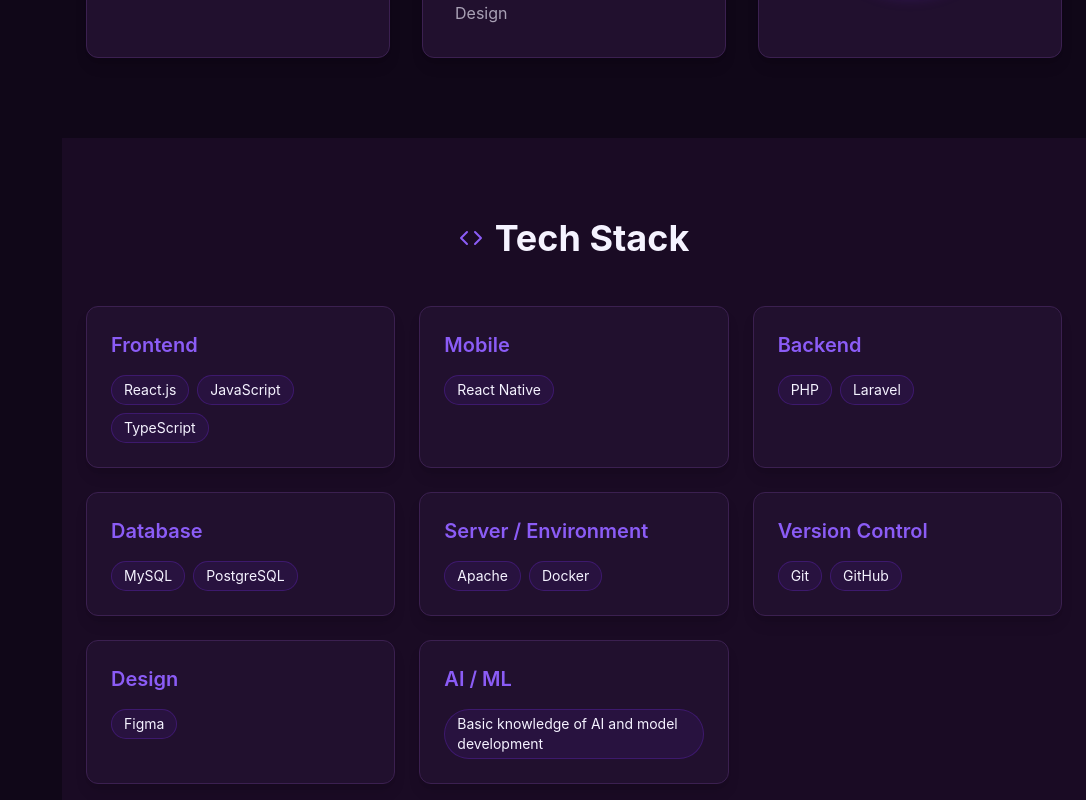
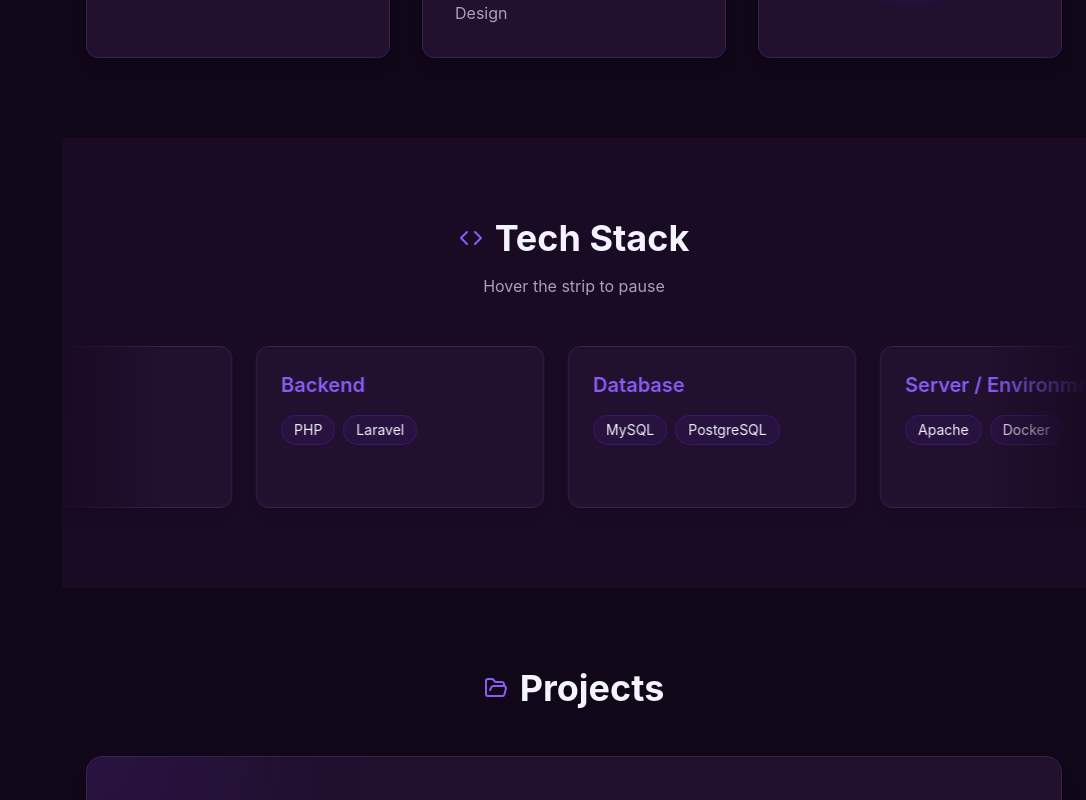
Before and after one commit to Jamesss09/Portfolio, a React (Vite) app in the folder my-portfolio/: page / in a window 1280 px wide. Shown: the part 1240-2040 px from the top of the page, without its empty margins (194-1280 px from the left). Built offline with nearby package versions, Linux system fonts and the light colour scheme.

Commit message:
Animate tech stack as infinite straight-line marquee with hover pause

```diff
--- a/my-portfolio/src/components/Skills.tsx
+++ b/my-portfolio/src/components/Skills.tsx
@@ -1,4 +1,9 @@
-import { motion } from 'framer-motion';
+import { useEffect, useState } from 'react';
+import {
+  motion,
+  useAnimationControls,
+  useReducedMotion,
+} from 'framer-motion';
 import { Code } from 'lucide-react';
 
 const skillCategories = [
@@ -36,50 +41,104 @@
   },
 ];
 
+function CategoryCard({ category }: { category: (typeof skillCategories)[number] }) {
+  return (
+    <div className="w-72 shrink-0 bg-bg-card border border-border rounded-xl p-6 shadow-lg hover:shadow-primary/20 transition-shadow group">
+      <h3 className="text-xl font-semibold text-primary-light mb-4 group-hover:text-primary-soft transition-colors">
+        {category.title}
+      </h3>
+      <div className="flex flex-wrap gap-2">
+        {category.skills.map((skill) => (
+          <span
+            key={skill}
+            className="px-3 py-1 bg-primary/10 text-text-primary rounded-full text-sm border border-primary/30"
+          >
+            {skill}
+          </span>
+        ))}
+      </div>
+    </div>
+  );
+}
+
 const Skills = () => {
+  const controls = useAnimationControls();
+  const prefersReducedMotion = useReducedMotion();
+  const [paused, setPaused] = useState(false);
+
+  const startAnimation = () => {
+    if (prefersReducedMotion) return;
+    controls.start({
+      x: ['0%', '-50%'],
+      transition: { duration: 36, ease: 'linear', repeat: Infinity },
+    });
+  };
+
+  useEffect(() => {
+    startAnimation();
+    // eslint-disable-next-line react-hooks/exhaustive-deps
+  }, [controls, prefersReducedMotion]);
+
+  const handleHoverStart = () => {
+    setPaused(true);
+    controls.stop();
+  };
+
+  const handleHoverEnd = () => {
+    setPaused(false);
+    startAnimation();
+  };
+
   return (
-    <section id="skills" className="py-20 px-6 bg-bg-dark">
-      <div className="max-w-6xl mx-auto">
+    <section id="skills" className="py-20 bg-bg-dark">
+      <div className="max-w-6xl mx-auto px-6 mb-12">
         <motion.div
           initial={{ opacity: 0, y: 20 }}
           whileInView={{ opacity: 1, y: 0 }}
           viewport={{ once: true }}
           transition={{ duration: 0.6 }}
-          className="text-center mb-12"
+          className="text-center"
         >
           <h2 className="text-4xl font-bold text-text-primary mb-4 flex items-center justify-center gap-3">
             <Code className="text-primary-light" />
             Tech Stack
           </h2>
+          <p className="text-text-secondary">
+            {paused ? 'Paused — hover to play' : 'Hover the strip to pause'}
+          </p>
         </motion.div>
+      </div>
 
-        <div className="grid md:grid-cols-2 lg:grid-cols-3 gap-6">
-          {skillCategories.map((category, index) => (
-            <motion.div
-              key={category.title}
-              initial={{ opacity: 0, y: 20 }}
-              whileInView={{ opacity: 1, y: 0 }}
-              viewport={{ once: true }}
-              transition={{ duration: 0.6, delay: index * 0.1 }}
-              className="bg-bg-card border border-border rounded-xl p-6 shadow-lg hover:shadow-primary/20 transition-shadow group"
-            >
-              <h3 className="text-xl font-semibold text-primary-light mb-4 group-hover:text-primary-soft transition-colors">
-                {category.title}
-              </h3>
-              <div className="flex flex-wrap gap-2">
-                {category.skills.map((skill) => (
-                  <span
-                    key={skill}
-                    className="px-3 py-1 bg-primary/10 text-text-primary rounded-full text-sm border border-primary/30 hover:border-primary hover:bg-primary/20 transition-all"
-                  >
-                    {skill}
-                  </span>
-                ))}
-              </div>
-            </motion.div>
-          ))}
-        </div>
-      </div>
+      <motion.div
+        initial={{ opacity: 0 }}
+        whileInView={{ opacity: 1 }}
+        viewport={{ once: true }}
+        transition={{ duration: 0.6 }}
+        className="relative"
+        onHoverStart={handleHoverStart}
+        onHoverEnd={handleHoverEnd}
+      >
+        {/* Edge fades so cards appear/disappear smoothly */}
+        <div className="pointer-events-none absolute inset-y-0 left-0 z-10 w-24 bg-gradient-to-r from-bg-dark to-transparent" />
+        <div className="pointer-events-none absolute inset-y-0 right-0 z-10 w-24 bg-gradient-to-l from-bg-dark to-transparent" />
+
+        <motion.div
+          animate={controls}
+          className="flex w-max"
+          style={{ willChange: 'transform' }}
+        >
+          <div className="flex gap-6 pr-6">
+            {skillCategories.map((category) => (
+              <CategoryCard key={category.title} category={category} />
+            ))}
+          </div>
+          <div className="flex gap-6 pr-6" aria-hidden="true">
+            {skillCategories.map((category) => (
+              <CategoryCard key={category.title} category={category} />
+            ))}
+          </div>
+        </motion.div>
+      </motion.div>
     </section>
   );
 };
```
